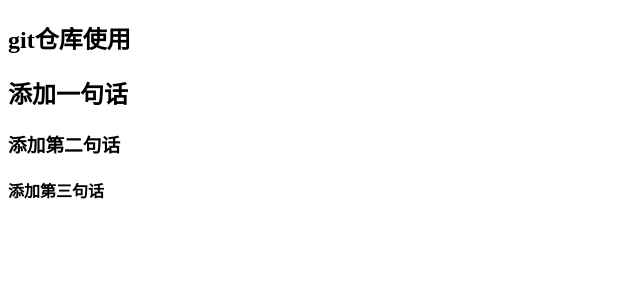
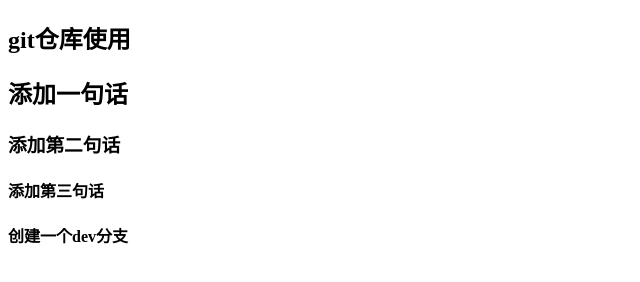
Before and after one commit to zsw050202/test, a plain HTML site: page index.html in a window 1280 px wide. Shown: the whole page, without its empty margins (0-640 px from the left). Drawn offline with Linux system fonts and the light colour scheme.

Commit message:
new branch dev

```diff
--- a/index.html
+++ b/index.html
@@ -9,5 +9,6 @@
 	<h2>添加一句话</h2>
 	<h3>添加第二句话</h3>
 	<h4>添加第三句话</h4>
+	<h4>创建一个dev分支</h4>
 </body>
 </html>
```
